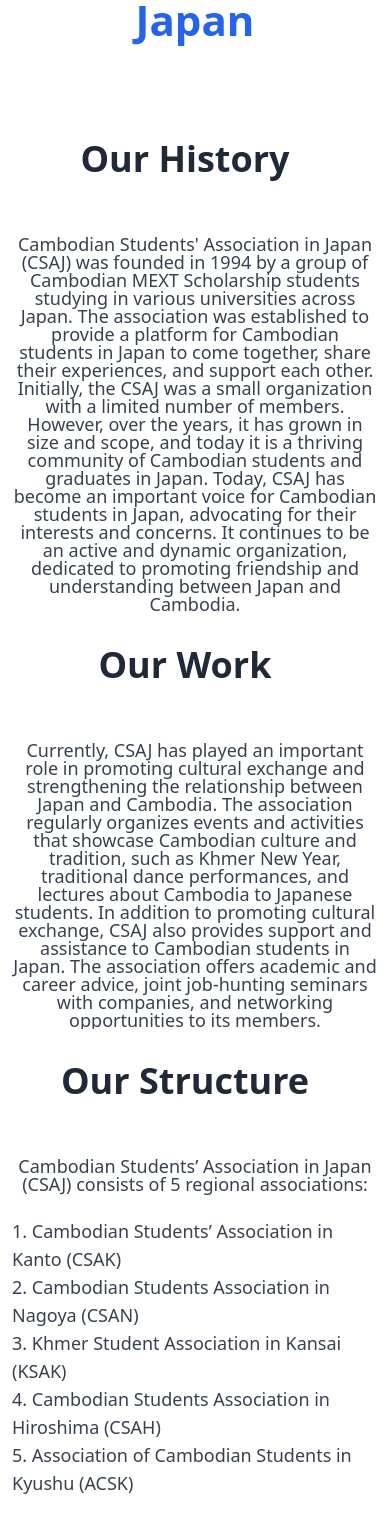
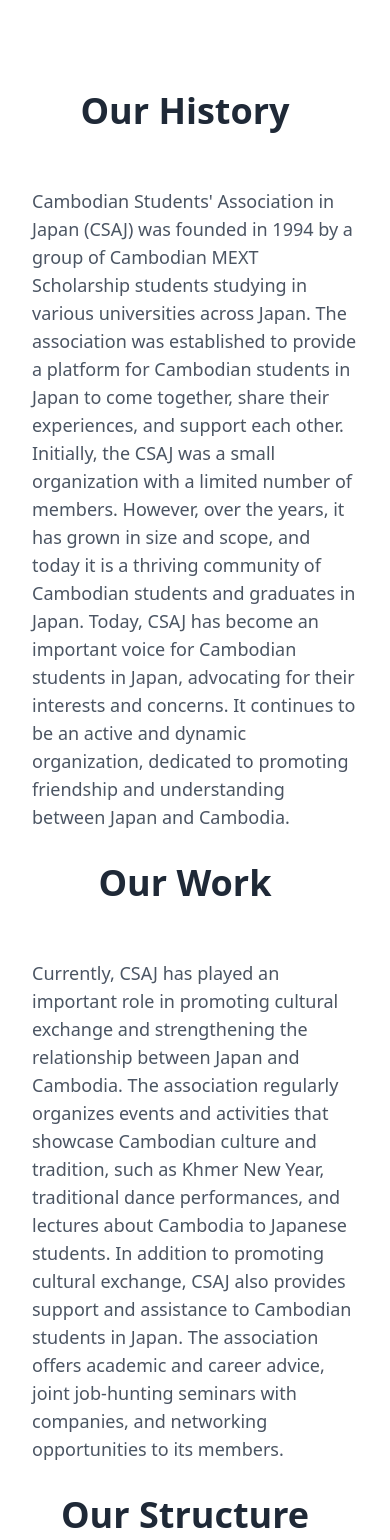
Before and after one commit to csaj-tech/csaj-khmer, a Next.js app: page /about in a window 390 px wide. Shown: the part 457-1997 px from the top of the page. Built offline with nearby package versions, Linux system fonts and the light colour scheme.

Commit message:
about us, highlight post, tips, icons...
about us, highlight post, tips, icons...

```diff
--- a/components/footer.js
+++ b/components/footer.js
@@ -2,7 +2,7 @@ export default function Footer() {
   const year = new Date().getFullYear();
 
   return (
-    <footer className="flex justify-between items-center bg-gray-700 text-white text-sm p-6 mt-4">
+    <footer className="flex justify-between py-3 pl-6 pr-6 items-center bg-gray-700 text-white text-sm md:p-6 mt-4">
       {/* Left column for copyright */}
       <div>
         <p>Copyright &copy; {year} Cambodian Students' Association in Japan (CSAJ)</p>
@@ -10,13 +10,13 @@ export default function Footer() {
       </div>
 
       {/* Right column for contact information */}
-      <div className="flex space-x-2 md:space-x-6">
+      <div className=" flex space-x-2 md:space-x-6">
 
         <a href="https://www.facebook.com/csajpage" target="_blank" rel="noopener noreferrer">
-          <img className="h-8 w-auto" src="/facebook.png" alt="Facebook" />
+          <img className="h-8 w-12 md:h-10 md:w-auto" src="/facebook.png" alt="Facebook" />
         </a>
         <a href="https://t.me/+edmi4r6uHZU0NmVl" target="_blank" rel="noopener noreferrer">
-          <img className="h-8 w-auto" src="/telegram.png" alt="Telegram" />
+          <img className="md:h-10 w-14 md:w-auto flex justify-center" src="/telegram.png" alt="Telegram" />
         </a>
       </div>
     </footer>
--- a/components/posthighlightNotion.js
+++ b/components/posthighlightNotion.js
@@ -13,10 +13,10 @@ export default function Posthighlight({ post }) {
             {post.title}
           </a>
         </h2>
-        <p className="mb-2 text-sm font-sans tracking-widest text-gray-500">
+        <p className="mb-2 text-sm font-sans tracking-tight md:tracking-widest text-gray-500">
           Written on {post.date}
         </p>
-        <p className="text-gray-700 text-justify">
+        <p className="text-gray-700 text-left md:text-justify">
           <a href={`/posts/${post.id}`} className="text-ms">
             <span>{post.abstract}</span>
           </a>
--- a/pages/about.js
+++ b/pages/about.js
@@ -23,7 +23,7 @@ export const VALUE = {
 export default function About() {
     return (
         <Layout title="CSAJ-About Us">
-            <h1 className="font-sans py-12 text-[42px] md:text-6xl lg:text-6xl font-extrabold mb-6 relative text-center text-blue-600">
+            <h1 className="font-sans py-12 text-[42px] md:text-6xl lg:text-6xl font-extrabold pt-0 md:pt-9 mb-6 relative text-center text-blue-600">
                 Cambodian Students' Association in Japan
             </h1>
 
@@ -33,9 +33,9 @@ export default function About() {
                         <h2 className="pb-2 text-center md:text-left text-4xl md:max-flex md:max-justify-center font-extrabold cursor-pointer lg:text-4xl text-gray-800">Our History</h2>
                     </div>
 
-                    <div className="relative w-full mt-6 overflow-hidden md:mt-1 md:w-9/12">
+                    <div className="relative w-full px-5 mt-6 overflow-hidden md:px-0 md:mt-1 md:w-9/12">
                         <div className="w-full space-y-6" >
-                            <p className="text-lg text-center font-normal leading-none text-gray-700 md:text-lg md:text-justify">
+                            <p className="text-lg text-gray-600 text-left leading-1 md:text-lg md:text-justify">
                                 Cambodian Students&#39; Association in Japan (CSAJ) was founded in 1994 by a group of
                                 Cambodian MEXT Scholarship students studying in various universities across Japan.
                                 The association was established to provide a platform for Cambodian students in Japan
@@ -52,14 +52,14 @@ export default function About() {
                     </div>
                 </div>
 
-                <div className="flex flex-col max-w-6xl px-3 mx-auto md:px-0 lg:px-8 xl:px-0 md:flex-row  py-4">
+                <div className="flex flex-col max-w-6xl px-3 mx-auto  lg:px-8 xl:px-0 md:px-0 md:flex-row  py-4">
                     <div className="w-full pr-5 mb-6 space-y-1 md:mb-0 md:space-y-4 md:w-4/12 xl:pr-12">
                         <h2 className="pb-2 text-center md:text-left text-4xl font-extrabold cursor-pointer lg:text-4xl text-gray-800">Our Work</h2>
                     </div>
 
-                    <div className="relative w-full mt-6 overflow-hidden md:mt-1 md:w-9/12">
+                    <div className="relative w-full px-5 md:px-0 mt-6 overflow-hidden md:mt-1 md:w-9/12">
                         <div className="w-full space-y-6" >
-                            <p className="text-lg text-center font-normal leading-none text-gray-700 md:text-lg md:text-justify">
+                            <p className="text-lg text-gray-600 text-left leading-1 md:text-lg md:text-justify">
                                 Currently, CSAJ has played an important role in promoting cultural exchange and
                                 strengthening the relationship between Japan and Cambodia. The association regularly
                                 organizes events and activities that showcase Cambodian culture and tradition, such as
@@ -78,9 +78,9 @@ export default function About() {
                         <h2 className="pb-2 text-center md:text-left text-4xl font-extrabold cursor-pointer lg:text-4xl text-gray-800">Our Structure</h2>
                     </div>
 
-                    <div className="relative w-full mt-6 overflow-hidden md:mt-1 md:w-9/12">
+                    <div className="relative w-full px-5 mt-6 overflow-hidden md:px-0 md:mt-1 md:w-9/12">
                         <div className="w-full space-y-6 text-gray-700" >
-                            <p className="text-lg text-center font-normal leading-none text-gray-700 md:text-lg md:text-justify">
+                            <p className="text-lg text-left leading-1 text-gray-600 md:text-lg md:text-justify">
                                 Cambodian Students’ Association in Japan (CSAJ) consists of 5 regional associations:
                             </p>
                             <ul class="text-lg list-inside list-decimal">
--- a/pages/index.js
+++ b/pages/index.js
@@ -131,10 +131,10 @@ export default function Home() {
       </>
 
       <>
-        <section className="bg-white py-16">
+        <section className="bg-white py-0 md:py-10">
           <div className="px-10 mx-auto max-w-7xl">
             <div className="text-center">
-              <h1 className="mb-3 text-5xl font-bold leading-tight text-center md:text-5xl font-sans text-blue-600 py-12">
+              <h1 className=" pb-4 text-5xl font-bold leading-tight text-center md:text-5xl font-sans text-blue-600 py-12 md:py-12 md:mb-3">
                 Our Activities
               </h1>
             </div>
@@ -144,7 +144,7 @@ export default function Home() {
                 <ReactLoading type="bars" color="#2563EB" />
               </div>
             ) : (
-              <div className="grid grid-cols-12 gap-8 py-8">
+              <div className="grid grid-cols-12 gap-7 md:gap-8 py-8">
                 {allPostsData.map((post) => (
                   <Posthighlight
                     key={post.id}
--- a/pages/posts-static/[id].js
+++ b/pages/posts-static/[id].js
@@ -30,7 +30,7 @@ export default function Post({ postData, content }) {
         ))}
         <br />
         <div dangerouslySetInnerHTML={{ __html: md().render(content) }} />
-        {postData.image && postData.image.slice(1, ).map((img) => (
+        {postData.image && postData.image.slice(1,).map((img) => (
           <div className='relative' width='500' height='500' align='center'>
             <Image
               alt={postData.title}
--- a/pages/posts/[id].js
+++ b/pages/posts/[id].js
@@ -50,7 +50,7 @@ export default function Post() {
         <title>{postData.title}</title>
       </Head>
       <article className="propse prose-xl px-12 text-justify font-sans">
-        <h1 className="text-4xl md:text-5xl font-bold dark:text-blue text-center mb-12">
+        <h1 className="text-3xl md:text-5xl font-bold dark:text-blue text-center mb-12 flex-justify">
           {postData.title}
         </h1>
         <p>Written on <Date dateString={postData.date} />
```
Also changed, not shown: pages/tips.js (+4 -4 lines). Lines whose indentation alone changed are shown as unchanged.
